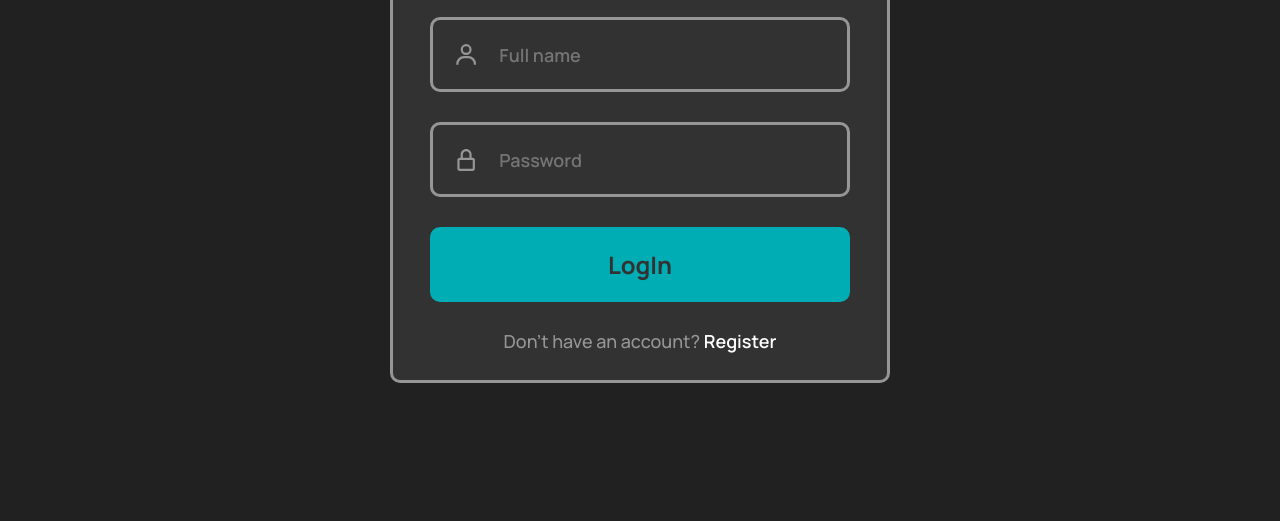
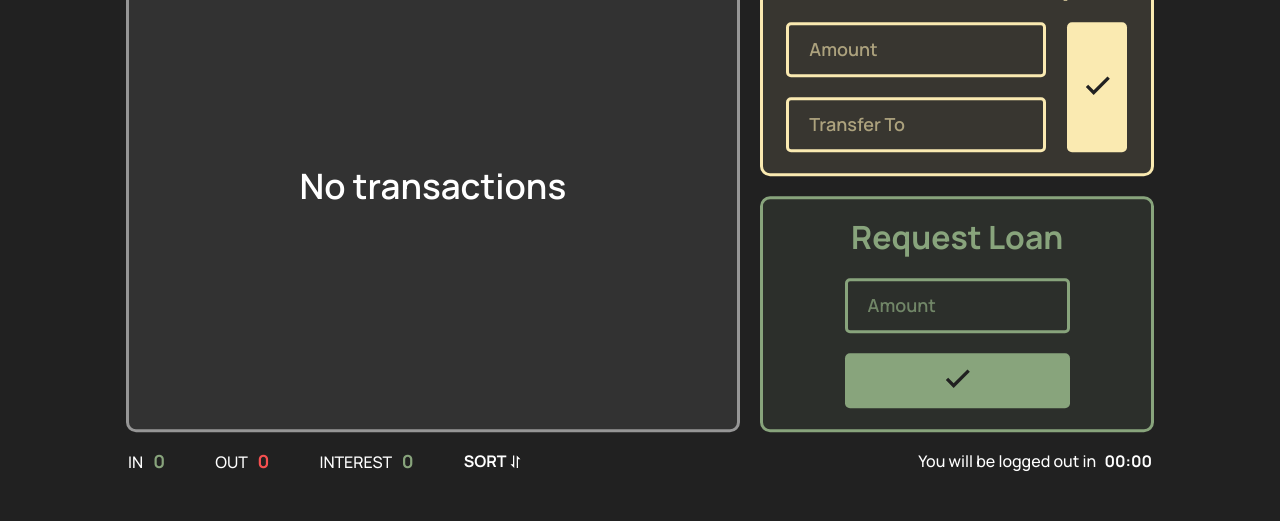
Before and after one commit to MohammadMehdiBeheshti/easy-dollar-wa, a website: page index.html in a window 1280 px wide. Shown: the part 279-800 px from the top of the page. Drawn offline with Linux system fonts and the light colour scheme.

Commit message:
Starting to make another page

```diff
--- a/scripts/main.js
+++ b/scripts/main.js
@@ -454,4 +454,4 @@ document.querySelector(".sort").addEventListener("click", () => {
 	}
 });
 
-// switchScreen(3);
+switchScreen(3);
--- a/scss/base.scss
+++ b/scss/base.scss
@@ -53,7 +53,7 @@ body {
 
 // Dashboard
 .dashboard {
-	width: 75%;
+	width: 80%;
 	display: none;
 	@include positionCenter();
 
@@ -104,7 +104,7 @@ body {
 						padding: 0 0.5rem;
 						color: $darkestColor;
 						background-color: transparent;
-						border: 0.3rem solid $secondaryColor;
+						border: baseBorder($secondaryColor);
 						border-radius: calc($radius / 3);
 						font-family: $manropeSemiBold;
 						font-size: 1.4rem;
@@ -179,7 +179,7 @@ body {
 				grid-row: 1 / 3;
 				position: relative;
 				background-color: $secondaryColor;
-				border: $baseBorder;
+				border: baseBorder($grayColor);
 				border-radius: $radius;
 				overflow-y: scroll;
 				overflow-x: hidden;
@@ -237,7 +237,7 @@ body {
 				padding: 2rem 0;
 				background-color: rgb(250, 234, 177, 0.1);
 				color: $yellowColor;
-				border: 0.3rem solid $yellowColor;
+				border: baseBorder($yellowColor);
 				border-radius: $radius;
 
 				.money-man-trans-container {
@@ -246,11 +246,10 @@ body {
 					justify-content: center;
 					justify-items: center;
 					gap: 2rem;
-					// grid-template-rows: 10rem 5rem;
 
 					.input-amount-money-transfer {
 						width: 100%;
-						border: 0.3rem solid $yellowColor;
+						border: baseBorder($yellowColor);
 						border-radius: calc($radius / 2);
 					}
 
@@ -258,7 +257,7 @@ body {
 						width: 100%;
 						height: 5.5rem;
 						padding: 0 2rem;
-						border: 0.3rem solid $yellowColor;
+						border: baseBorder($yellowColor);
 						border-radius: calc($radius / 2);
 					}
 
@@ -287,12 +286,12 @@ body {
 				@include proFlex(column);
 				background-color: rgb(136, 164, 124, 0.1);
 				color: $greenColor;
-				border: 0.3rem solid $greenColor;
+				border: baseBorder($greenColor);
 				border-radius: $radius;
 
 				.input-amount-request-loan {
 					width: 58%;
-					border: 0.3rem solid $greenColor;
+					border: baseBorder($greenColor);
 					border-radius: calc($radius / 2);
 					margin-bottom: 2rem;
 				}
@@ -388,10 +387,10 @@ body {
 // LogIn Form
 .login-form-cover {
 	width: 50rem;
-	@include proFlex(column, center, center, flex);
+	@include proFlex(column, center, center, none);
 	@include positionCenter();
 	background-color: $secondaryColor;
-	border: $baseBorder;
+	border: baseBorder($grayColor);
 	border-radius: $radius;
 	padding: 3rem 0 3rem 0;
 
@@ -404,7 +403,7 @@ body {
 			@include proFlex(row, space-between);
 			padding-left: 2rem;
 			padding-right: 2rem;
-			border: $baseBorder;
+			border: baseBorder($grayColor);
 			border-radius: $radius;
 			margin-bottom: 3rem;
 
@@ -445,7 +444,7 @@ body {
 	@include proFlex(column, center, center, none);
 	@include positionCenter();
 	background-color: $secondaryColor;
-	border: $baseBorder;
+	border: baseBorder($grayColor);
 	border-radius: $radius;
 	padding: 3rem 0 3rem 0;
 
@@ -458,7 +457,7 @@ body {
 			@include proFlex(row, space-between);
 			padding-left: 2rem;
 			padding-right: 2rem;
-			border: $baseBorder;
+			border: baseBorder($grayColor);
 			border-radius: $radius;
 			margin-bottom: 3rem;
 
@@ -488,6 +487,7 @@ body {
 	}
 }
 
+// Notification
 .notification {
 	width: fit-content;
 	height: 7rem;
@@ -510,6 +510,7 @@ body {
 	}
 }
 
+// Notification-show
 .notification-show {
 	transform: scale(1);
 	opacity: 100%;
--- a/styles/style.css
+++ b/styles/style.css
@@ -193,7 +193,7 @@ body {
 }
 
 .dashboard {
-  width: 75%;
+  width: 80%;
   display: none;
   position: absolute;
   top: 50%;
@@ -521,7 +521,7 @@ body {
 
 .login-form-cover {
   width: 50rem;
-  display: flex;
+  display: none;
   flex-direction: column;
   justify-content: center;
   align-items: center;
```
Also changed, not shown: index.html (+12 -0 lines).
